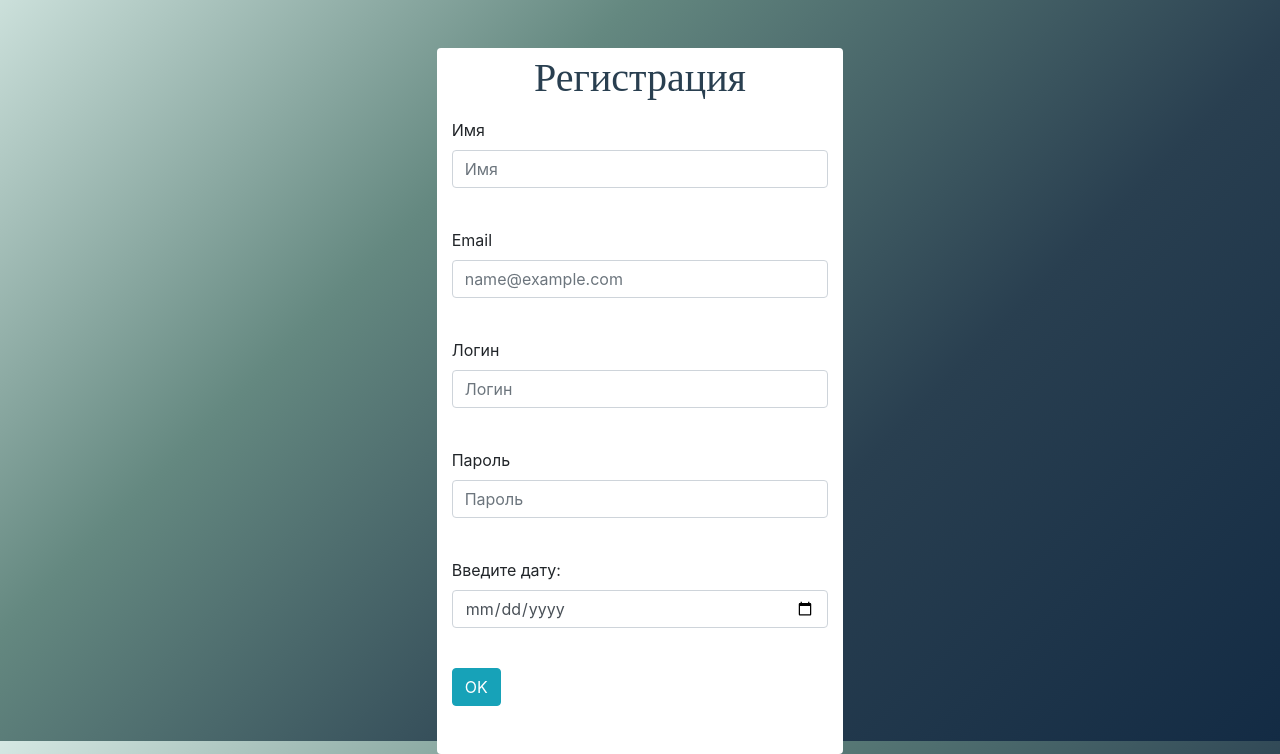
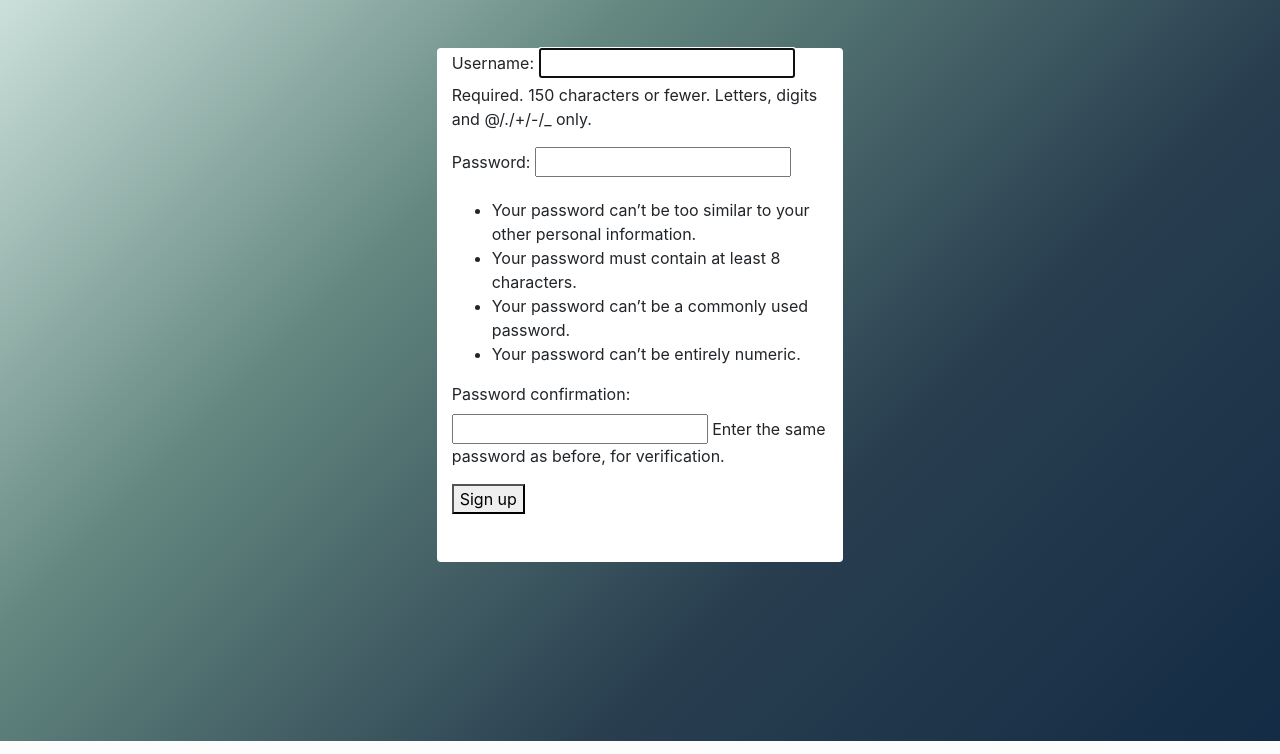
Before and after one commit to ka10a/Planner, a Django app: page /add/ in a window 1280 px wide. Shown: the part 59-813 px from the top of the page. Run offline with Django 3.2, Linux system fonts and the light colour scheme; some libraries are stand-ins or nearby versions.

Commit message:
add signing up

```diff
--- a/config/post/templates/add.html
+++ b/config/post/templates/add.html
@@ -26,7 +26,7 @@
 <body>
 
 <nav class="navbar navbar-expand-lg navbar-dark bg-dark">
-        <a class="navbar-brand" href="index">
+        <a class="navbar-brand" href="{% url 'index' %}">
             {% load static %}
             <img src="{% static "img/calendar-icon.png" %}" width="30" height="30" alt="calendar-icon">
             Planner
@@ -54,35 +54,45 @@
         <div class="col"></div>
         <div class="col col-md-4 col-sm-8 col-10">
             <div class="container rounded">
-                <form method="post" action="add.php">
-                    <div class="title__registr">
-                        Регистрация
-                    </div>
-                    <div class="form-group">
-                        <label for="Password">Имя</label>
-                        <input type="text" class="form-control" placeholder="Имя" name="User_Name" autocomplete="on" />
-                    </div><br>
-                    <div class="form-group">
-                        <label for="InputEmail">Email</label>
-                        <input type="email" class="form-control" id="exampleFormControlInput1" placeholder="name@example.com" name="Email"/>
-                    </div>
-                    <br>
-                    <div class="form-group">
-                        <label for="Password">Логин</label>
-                        <input type="text" class="form-control" placeholder="Логин" name="Login"  autocomplete="on"/>
-                    </div>
-                    <br>
-                    <div class="form-group">
-                        <label for="Password">Пароль</label>
-                        <input type="text" class="form-control" placeholder="Пароль" name="Password" autocomplete="on" />
-                    </div>
-                    <br>
-                        <div class="form-group">
-                            <label for="inputDate">Введите дату:</label>
-                            <input type="date" class="form-control" name="Birthday" value="<?php echo date('Y-m-d');?>"/>
-                        </div>
-                    <br>
-                    <input type="submit" class="btn btn-info" name="add" value="OK"/>
+<!--                <form method="post" action="add.php">-->
+<!--                    <div class="title__registr">-->
+<!--                        Регистрация-->
+<!--                    </div>-->
+<!--                    <div class="form-group">-->
+<!--                        <label for="Password">Имя</label>-->
+<!--                        <input type="text" class="form-control" placeholder="Имя" name="User_Name" autocomplete="on" />-->
+<!--                    </div><br>-->
+<!--                    <div class="form-group">-->
+<!--                        <label for="InputEmail">Email</label>-->
+<!--                        <input type="email" class="form-control" id="exampleFormControlInput1" placeholder="name@example.com" name="Email"/>-->
+<!--                    </div>-->
+<!--                    <br>-->
+<!--                    <div class="form-group">-->
+<!--                        <label for="Password">Логин</label>-->
+<!--                        <input type="text" class="form-control" placeholder="Логин" name="Login"  autocomplete="on"/>-->
+<!--                    </div>-->
+<!--                    <br>-->
+<!--                    <div class="form-group">-->
+<!--                        <label for="Password">Пароль</label>-->
+<!--                        <input type="text" class="form-control" placeholder="Пароль" name="Password" autocomplete="on" />-->
+<!--                    </div>-->
+<!--                    <br>-->
+<!--                        <div class="form-group">-->
+<!--                            <label for="inputDate">Введите дату:</label>-->
+<!--                            <input type="date" class="form-control" name="Birthday" value="<?php echo date('Y-m-d');?>"/>-->
+<!--                        </div>-->
+<!--                    <br>-->
+<!--                    <input type="submit" class="btn btn-info" name="add" value="OK"/>-->
+<!--                </form>-->
+                <form method="post">
+                    {% csrf_token %}
+                    {{ form.as_p }}
+<!--                    <label for="username">Login: </label>-->
+<!--                    <input id="username" type="text" name="username" value="{{ username }}">-->
+<!--                    <label for="password">Password: </label>-->
+<!--                    <input id="password" type="text" name="password" value="{{ password }}">-->
+<!--                    <input type="submit" value="OK">-->
+                    <button type="submit">Sign up</button>
                 </form>
                 <br><br>
             </div>
--- a/config/post/templates/registration/login.html
+++ b/config/post/templates/registration/login.html
@@ -24,7 +24,7 @@
 
 <body>
     <nav class="navbar navbar-expand-lg navbar-dark bg-dark">
-        <a class="navbar-brand" href="index">
+        <a class="navbar-brand" href="{% url 'index' %}">
             {% load static %}
             <img src="{% static "img/calendar-icon.png" %}" width="30" height="30" alt="calendar-icon">
             Planner
--- a/config/post/urls.py
+++ b/config/post/urls.py
@@ -2,13 +2,13 @@ from django.urls import path, include
 from django.conf import settings
 from django.conf.urls.static import static
 
-from .views import index, login, add, redirect_to_index, lists, calendar
+from .views import index, login, signup, redirect_to_index, lists, calendar
 
 urlpatterns = [
     path('', redirect_to_index),
     path('index/', index, name="index"),
     path('login/', login, name="login"),
-    path('add/', add, name="add"),
+    path('add/', signup, name="add"),
     path('lists/', lists, name="lists"),
     path('accounts/', include('django.contrib.auth.urls')),
     path('calendar/', calendar, name='calendar'),
--- a/config/post/views.py
+++ b/config/post/views.py
@@ -1,7 +1,6 @@
 from django.http import HttpResponse
 from django.shortcuts import redirect
 from django.template import loader
-# from django.contrib.auth import authenticate, login
 from django.contrib.auth.forms import UserCreationForm
 from django.contrib.auth.models import User
 from django.http import HttpResponseRedirect
@@ -25,12 +24,13 @@ def signup(request):
         if form.is_valid():
             user = form.save()
             # TODO: change index to the right page
-            return redirect('calendar_simple')
+            return redirect('calendar')
     else:
         form = UserCreationForm()
-        return HttpResponse(loader.get_template('login.html').render({
-                'form': form
-            }, request))
+    return HttpResponse(loader.get_template('add.html').render({
+        'form': form
+    }, request))
+
 #     c = {}
 #     c.update(csrf(request))
 #     return render(request, 'login.html', c)
@@ -47,23 +47,23 @@ def calendar(request):
     return HttpResponse(loader.get_template('calendar_simple.html').render({}, request))
 
 
-def auth(request):
-    if request.method == 'POST':
-        username = request.POST['username']
-        password = request.POST['password']
-        user = authenticate(request, username=username, password=password)
-        if user is not None:
-            login(request, user)
-            # Redirect to a success page.
-            # ...
-            # TODO: replace 'login.html' to right page
-            return HttpResponse(loader.get_template('login.html').render({}, request))
-        else:
-            return HttpResponse(loader.get_template('login.html').render({}, request))
-            # Return an 'invalid login' error message.
-            # ...
-    else:
-        return HttpResponse(loader.get_template('login.html').render({}, request))
+# def auth(request):
+#     if request.method == 'POST':
+#         username = request.POST['username']
+#         password = request.POST['password']
+#         user = authenticate(request, username=username, password=password)
+#         if user is not None:
+#             login(request, user)
+#             # Redirect to a success page.
+#             # ...
+#             # TODO: replace 'login.html' to right page
+#             return HttpResponse(loader.get_template('login.html').render({}, request))
+#         else:
+#             return HttpResponse(loader.get_template('login.html').render({}, request))
+#             # Return an 'invalid login' error message.
+#             # ...
+#     else:
+#         return HttpResponse(loader.get_template('login.html').render({}, request))
 
 
 def hello(request):
@@ -83,9 +83,8 @@ def index(request):
     return HttpResponse(loader.get_template('index.html').render({}, request))
 
 
-
-def add(request):
-    return HttpResponse(loader.get_template('add.html').render({}, request))
+# def add(request):
+#     return HttpResponse(loader.get_template('add.html').render({}, request))
 
 
 def redirect_to_index(request):
```
Also changed, not shown: config/post/templates/calendar_simple.html (+4 -3 lines), config/post/templates/todolist.html (+4 -3 lines), config/db.sqlite3.
